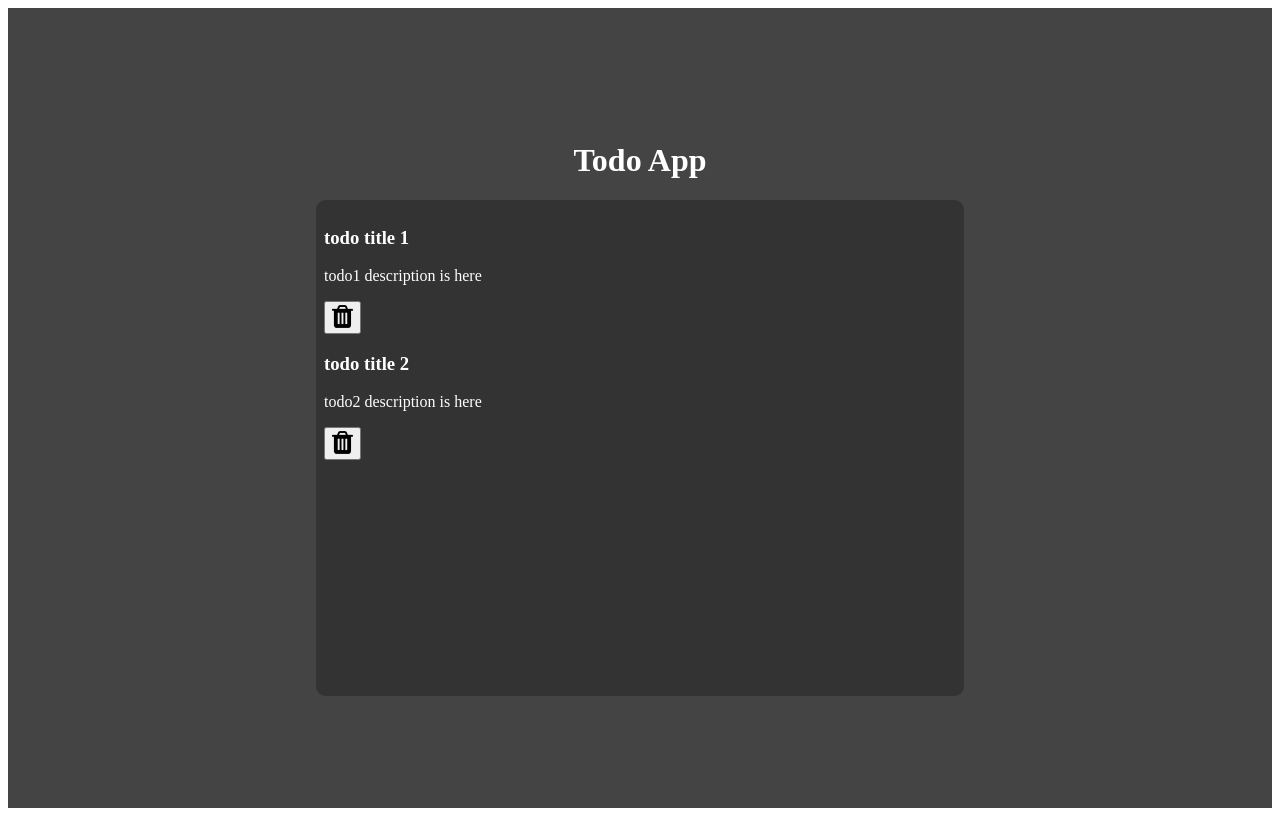
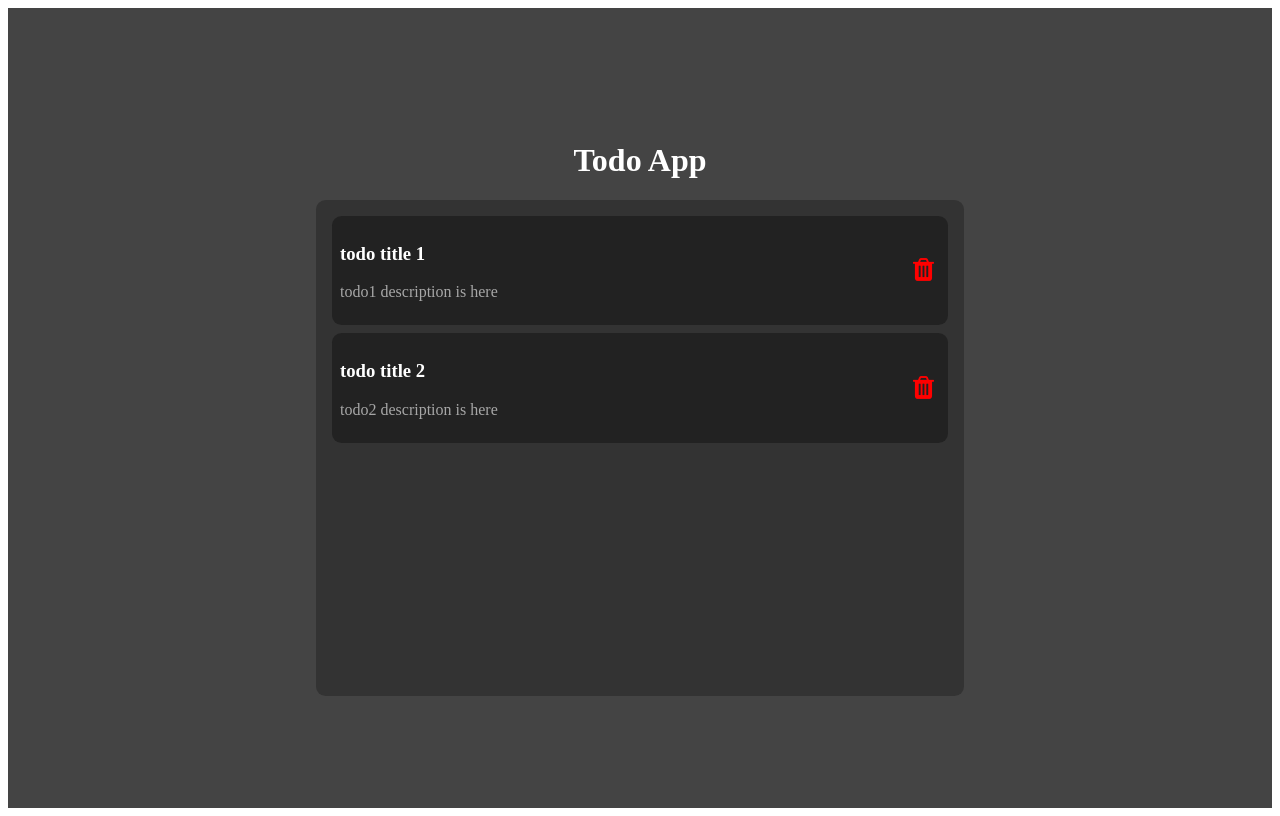
Before and after one commit to mdhasibulhasan907/Project-Todo-App, a React (Vite) app: page / in a window 1280 px wide. Built offline with nearby package versions, Linux system fonts and the light colour scheme.

Commit message:
css style done

```diff
--- a/src/components/Todo.jsx
+++ b/src/components/Todo.jsx
@@ -1,19 +1,21 @@
 
 // eslint-disable-next-line no-unused-vars
 import React from 'react'
+
+import style from './todo.module.css'
 
 export const Todo = (props) => {
     // eslint-disable-next-line react/prop-types, no-unused-vars
     const {id,title,desc}=props.todo;
   return (
-    <article>
+    <article className={style.todo}>
        <div>
        <h3>{title}</h3>
         <p>{desc}</p>
        </div>
 
        <div>
-        <button>
+        <button className={style.btn}>
         <i className="fa fa-trash fa-2x" aria-hidden="true"></i>
         </button>
        </div>
--- a/src/components/todo.module.css
+++ b/src/components/todo.module.css
@@ -0,0 +1,24 @@
+.todo {
+    background-color: #222;
+    margin: .5rem;
+    border-radius: 0.6rem;
+    display: flex;
+    justify-content: space-between;
+    align-items: center;
+    padding: 0.5rem;
+}
+
+.todo:hover {
+    background-color: #111;
+}
+
+.todo p {
+    opacity: 0.6;
+}
+
+.btn {
+    border: none;
+    background-color: transparent;
+    color: red;
+    cursor: pointer;
+}
```
